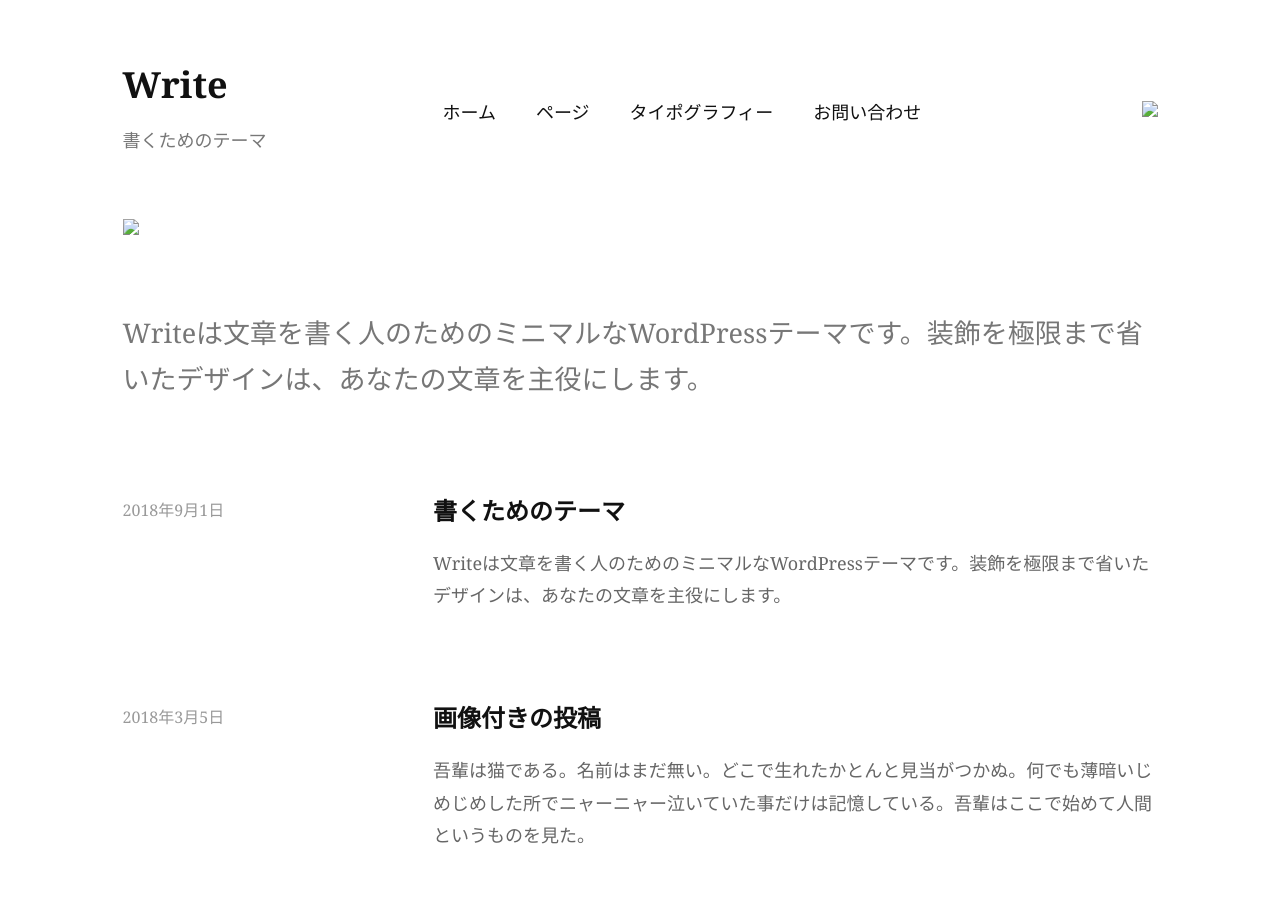
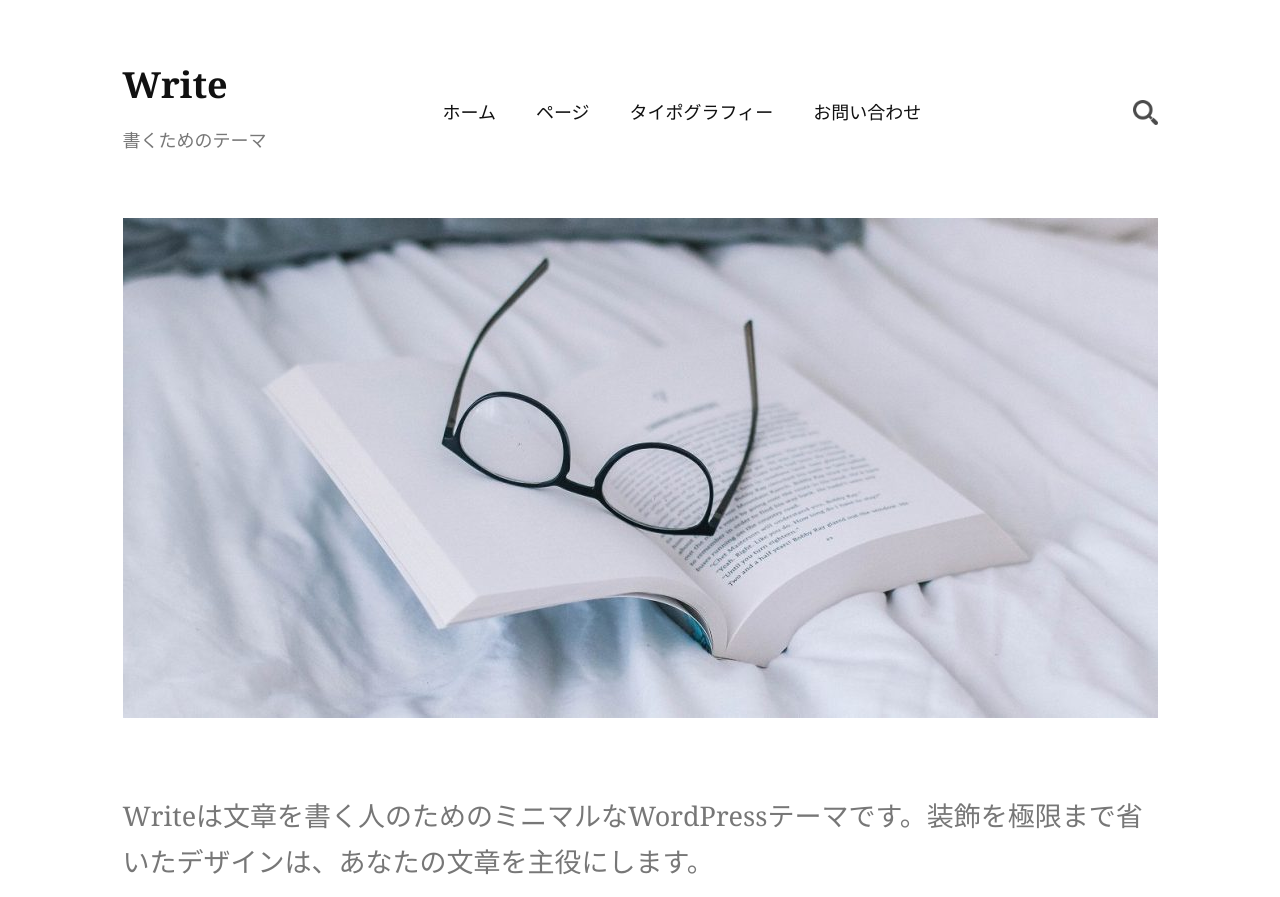
Before and after one commit to kosukemiura-98/github5.io, a plain HTML site: page index.html in a window 1280 px wide. Shown: the top 897 px of the page. Drawn offline with Linux system fonts and the light colour scheme; files that its build step writes are made by us from their sources.

Commit message:
Update index.html

```diff
--- a/index.html
+++ b/index.html
@@ -27,12 +27,12 @@
                     <li><a href="#">お問い合わせ</a></li>
                 </ul>
                 <a class="glass" href="#">
-                    <img src="images/search.png">
+                    <img src="search.png">
                 </a>
             </header>
 
             <main>
-                <img src="images/header.jpg">
+                <img src="header.jpg">
                 <p>Writeは文章を書く人のためのミニマルなWordPressテーマです。装飾を極限まで省いたデザインは、あなたの文章を主役にします。</p>
             </main>
 
@@ -115,7 +115,7 @@
                 <div class="abcde a">
                     <div class="hirota">
                         <div class="profile-left">
-                            <img src="images/profile.png">
+                            <img src="profile.png">
                         </div>
                         <div class="profile-right">
                             <h3>John Doe</h3>
```
